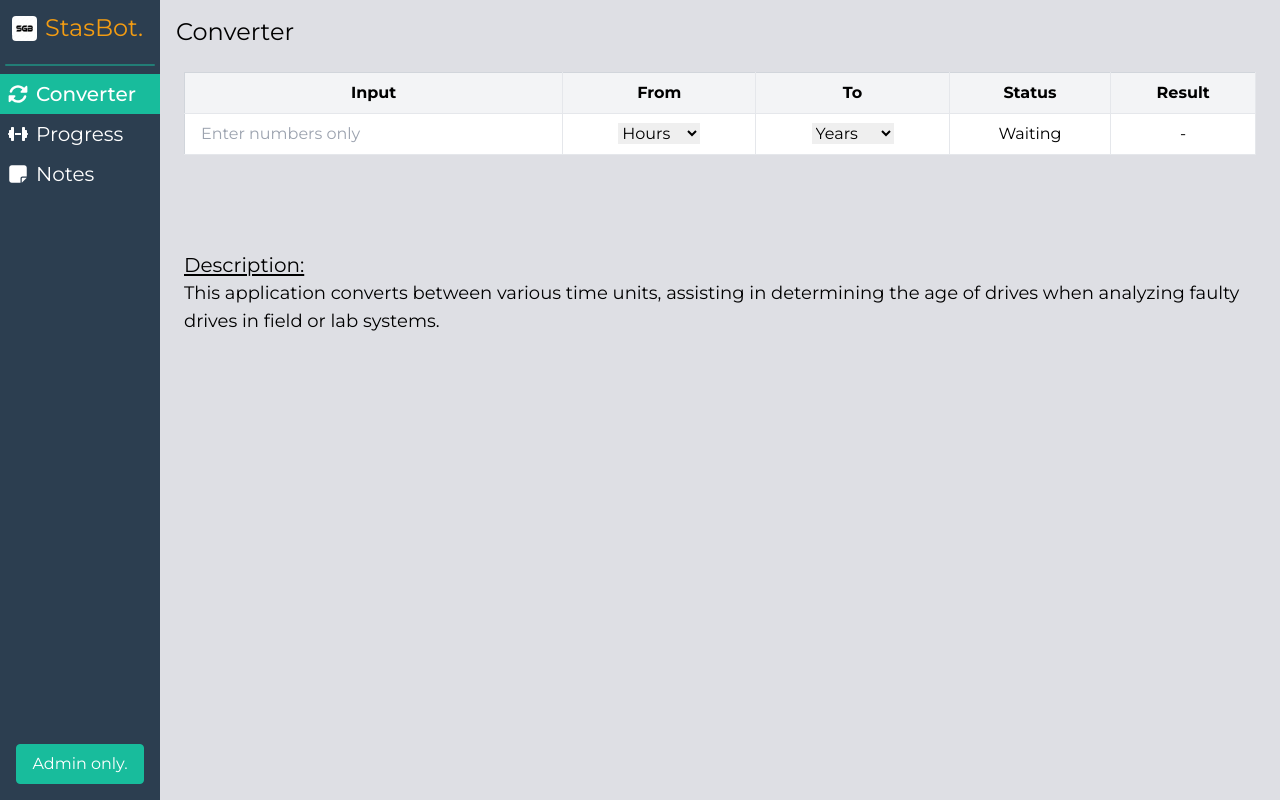
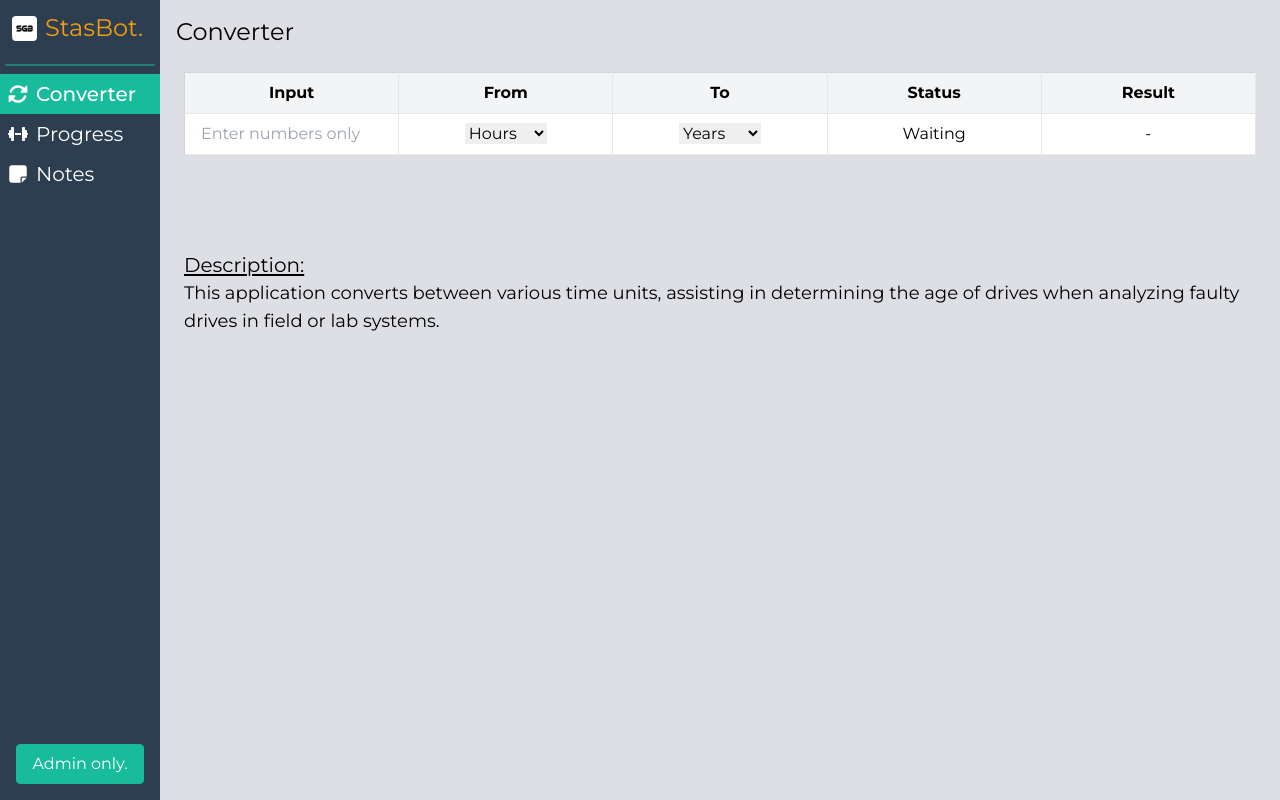
Before and after one commit to StasGavrilov/SGUtils, a Next.js app: page /converter in a window 1280 px wide. Built offline with nearby package versions, Linux system fonts and the light colour scheme.

Commit message:
improved table

```diff
--- a/src/app/progress/headers.ts
+++ b/src/app/progress/headers.ts
@@ -1,7 +1,13 @@
 export function mapProgressToTableData(progress: Record<string, string | number>[]) {
-    const mappedData = progress.map((prog) => ({
+    const mappedData = progress.map((prog) => {
+        const createdDate = new Date(prog.created_at)
+        const formattedDate = `${createdDate.getDate().toString().padStart(2, '0')}/${(createdDate.getMonth() + 1).toString().padStart(2, '0')}/${createdDate.getFullYear()}`
+        const formattedTime = `${createdDate.getHours().toString().padStart(2, '0')}:${createdDate.getMinutes().toString().padStart(2, '0')}:${createdDate.getSeconds().toString().padStart(2, '0')}`
+        const formattedDateTime = `${formattedDate} ${formattedTime}`
+
+        return {
             'מסה/חיטוב': prog.bulk_cut,
-        'תאריך': prog.created_at,
+            'תאריך': formattedDateTime,
             'משקל': 89.3,
             'היקף צוואר': prog.neck_scope,
             'היקף חזה': prog.bust,
@@ -15,7 +21,8 @@ export function mapProgressToTableData(progress: Record<string, string | number>
             'אחוז שומן מכשיר מדידה': prog.fat_percentage_of_measuring_device,
             'אחוז שומן ממוצע בדיקות': prog.average_fat_percentage_percentage,
             'קובץ': prog.file,
-    }))
+        }
+    })
 
     const headers = mappedData.length > 0 ? Object.keys(mappedData[0]) : []
 
--- a/src/components/Table/Table.tsx
+++ b/src/components/Table/Table.tsx
@@ -13,12 +13,18 @@ export default function Table({ headers, data }: ITable) {
   return (
     <div className="overflow-x-auto">
       <table className="min-w-full bg-white border border-gray-300 table-fixed">
+        <colgroup>
+          {headersToDisplay.map((_, index) => (
+            <col key={index} style={{ width: `${100 / headersToDisplay.length}%` }} />
+          ))}
+        </colgroup>
+
         <thead className="bg-gray-100">
           <tr>
             {headersToDisplay.map((header, index) => (
               <th
                 key={index}
-                className="py-2 px-4 border-b border-r text-center w-auto"
+                className="py-2 px-4 border-b border-r text-center"
               >
                 {header}
               </th>
@@ -32,7 +38,7 @@ export default function Table({ headers, data }: ITable) {
               {headersToDisplay.map((header, cellIndex) => (
                 <td
                   key={cellIndex}
-                  className="py-2 px-4 border-b border-r text-center w-auto"
+                  className="py-2 px-4 border-b border-r text-center"
                 >
                   {row[header]}
                 </td>
```
Lines whose indentation alone changed are shown as unchanged.
